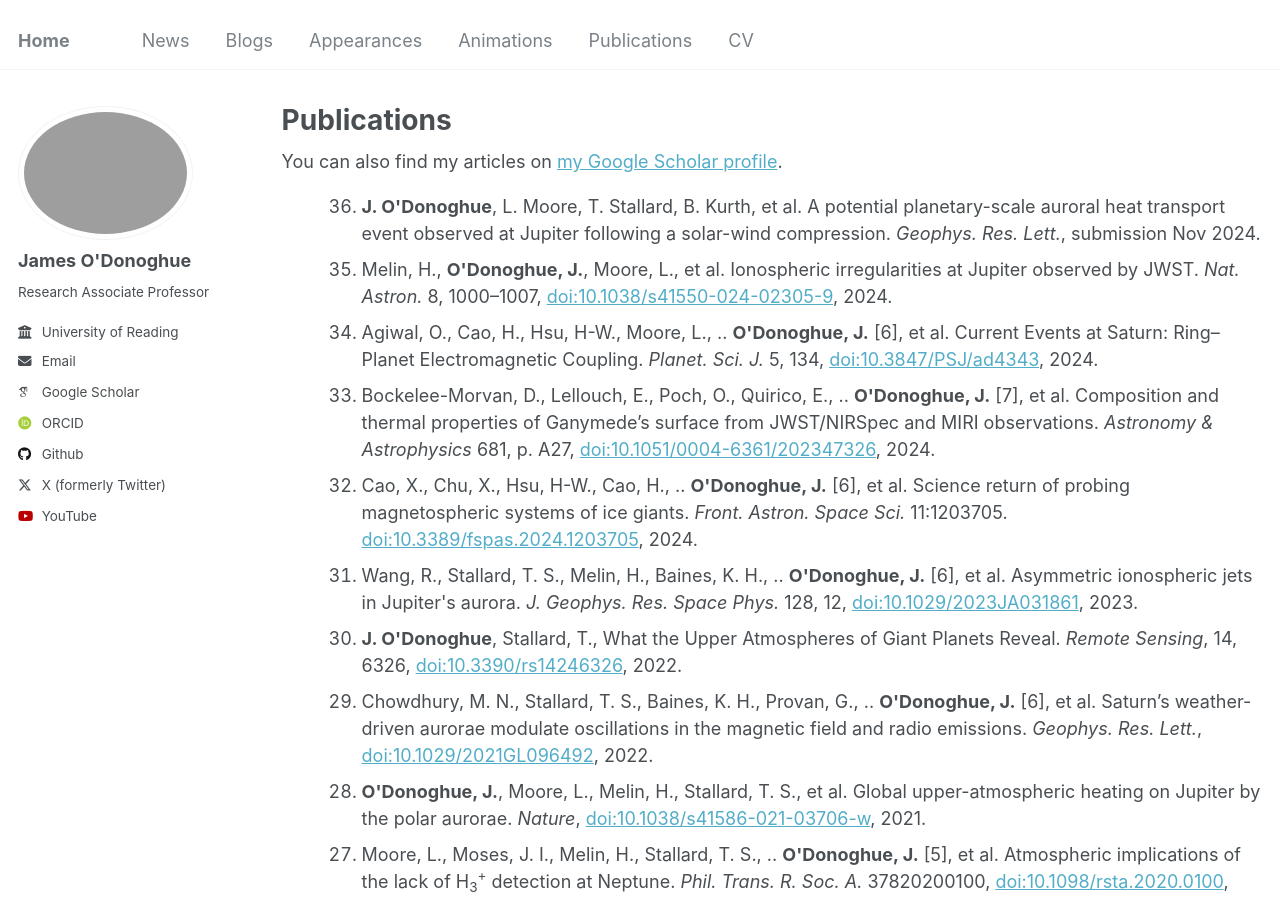
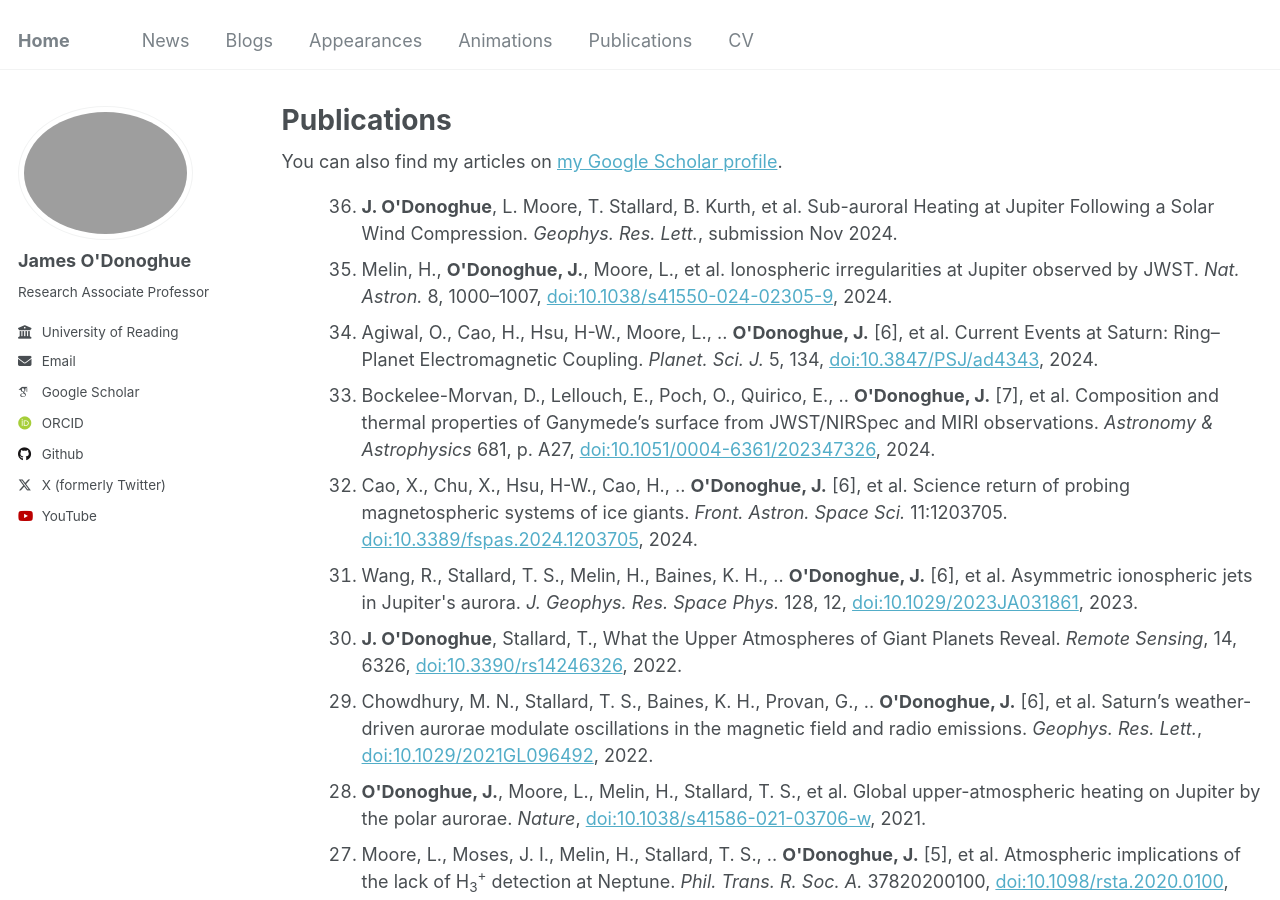
Before and after one commit to odonoghuespace/odonoghuespace.github.io, a Jekyll site: the page built from _pages/publications.html, in a window 1280 px wide and 900 px high. Built offline with Jekyll 4.4.1, drawn with Linux system fonts in a browser that asks for light colours; some web fonts are replaced.

Commit message:
Update publications.html

```diff
--- a/_pages/publications.html
+++ b/_pages/publications.html
@@ -15,7 +15,7 @@ author_profile: true
 
 <ol reversed>
   <ol reversed>
-  <li><strong>J. O'Donoghue</strong>, L. Moore, T. Stallard, B. Kurth, et al. A potential planetary-scale auroral heat transport event observed at Jupiter following a solar-wind compression. <i>Geophys. Res. Lett.</i>, submission Nov 2024.</li>
+  <li><strong>J. O'Donoghue</strong>, L. Moore, T. Stallard, B. Kurth, et al. Sub-auroral Heating at Jupiter Following a Solar Wind Compression. <i>Geophys. Res. Lett.</i>, submission Nov 2024.</li>
   <li>Melin, H., <strong>O'Donoghue, J.</strong>, Moore, L., et al. Ionospheric irregularities at Jupiter observed by JWST. <i>Nat. Astron.</i> 8, 1000–1007, <a href="https://doi.org/10.1038/s41550-024-02305-9">doi:10.1038/s41550-024-02305-9</a>, 2024.</li>
   <li>Agiwal, O., Cao, H., Hsu, H-W., Moore, L., .. <strong>O'Donoghue, J.</strong> [6], et al. Current Events at Saturn: Ring–Planet Electromagnetic Coupling. <i>Planet. Sci. J.</i> 5, 134, <a href="https://doi.org/10.3847/PSJ/ad4343">doi:10.3847/PSJ/ad4343</a>, 2024.</li>
   <li>Bockelee-Morvan, D., Lellouch, E., Poch, O., Quirico, E., .. <strong>O'Donoghue, J.</strong> [7], et al. Composition and thermal properties of Ganymede’s surface from JWST/NIRSpec and MIRI observations. <i>Astronomy & Astrophysics</i> 681, p. A27, <a href="https://doi.org/10.1051/0004-6361/202347326">doi:10.1051/0004-6361/202347326</a>, 2024.</li>
```
